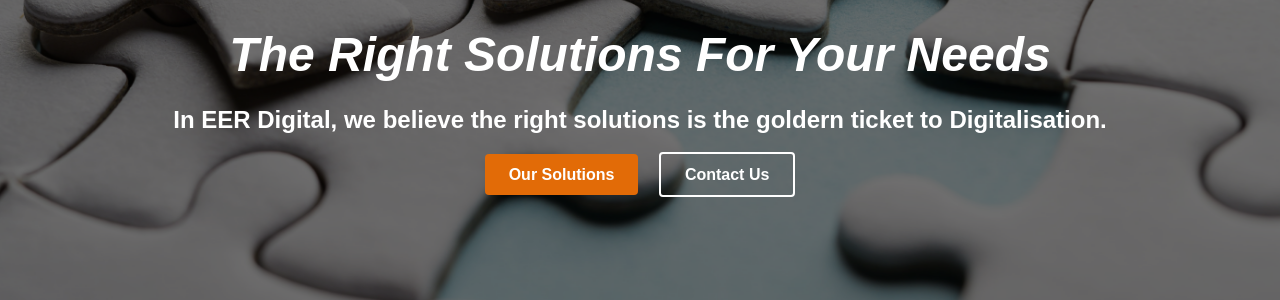
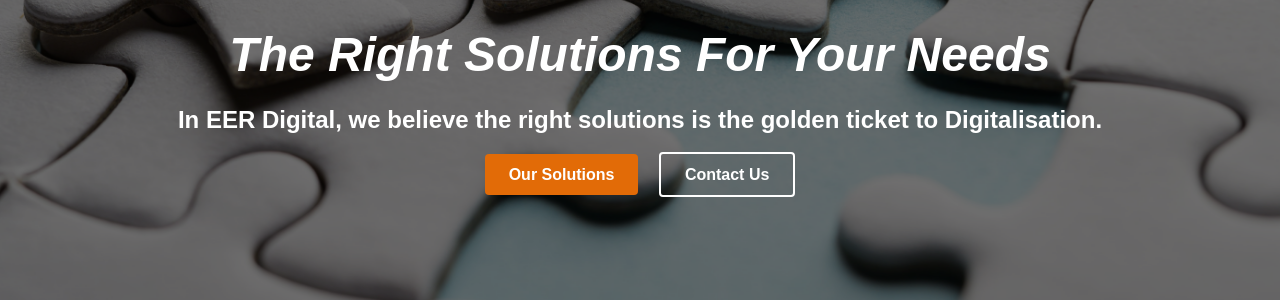
Before and after one commit to Muhaimin005/eer-digital, a Jekyll site: the page built from solutions/index.html, in a window 1280 px wide and 900 px high. Shown: the part 415-715 px from the top of the window. Built offline with Jekyll 4.4.1, drawn with Linux system fonts in a browser that asks for light colours.

Commit message:
hero solutions update

```diff
--- a/solutions/index.html
+++ b/solutions/index.html
@@ -10,7 +10,7 @@
   <div class="hero-overlay"></div>
   <div class="hero-content">
     <h1><Em>The Right Solutions For Your Needs</Em></h1>
-    <h3>In EER Digital, we believe the right solutions is the goldern ticket to Digitalisation.</h3>
+    <h3>In EER Digital, we believe the right solutions is the golden ticket to Digitalisation.</h3>
     <div class="hero-buttons" style="padding-top: 20px ;">
       <a href="/solutions" class="btn-primary">Our Solutions</a>
       <a class="btn-secondary" id="openContactBtn">Contact Us</a>
```
